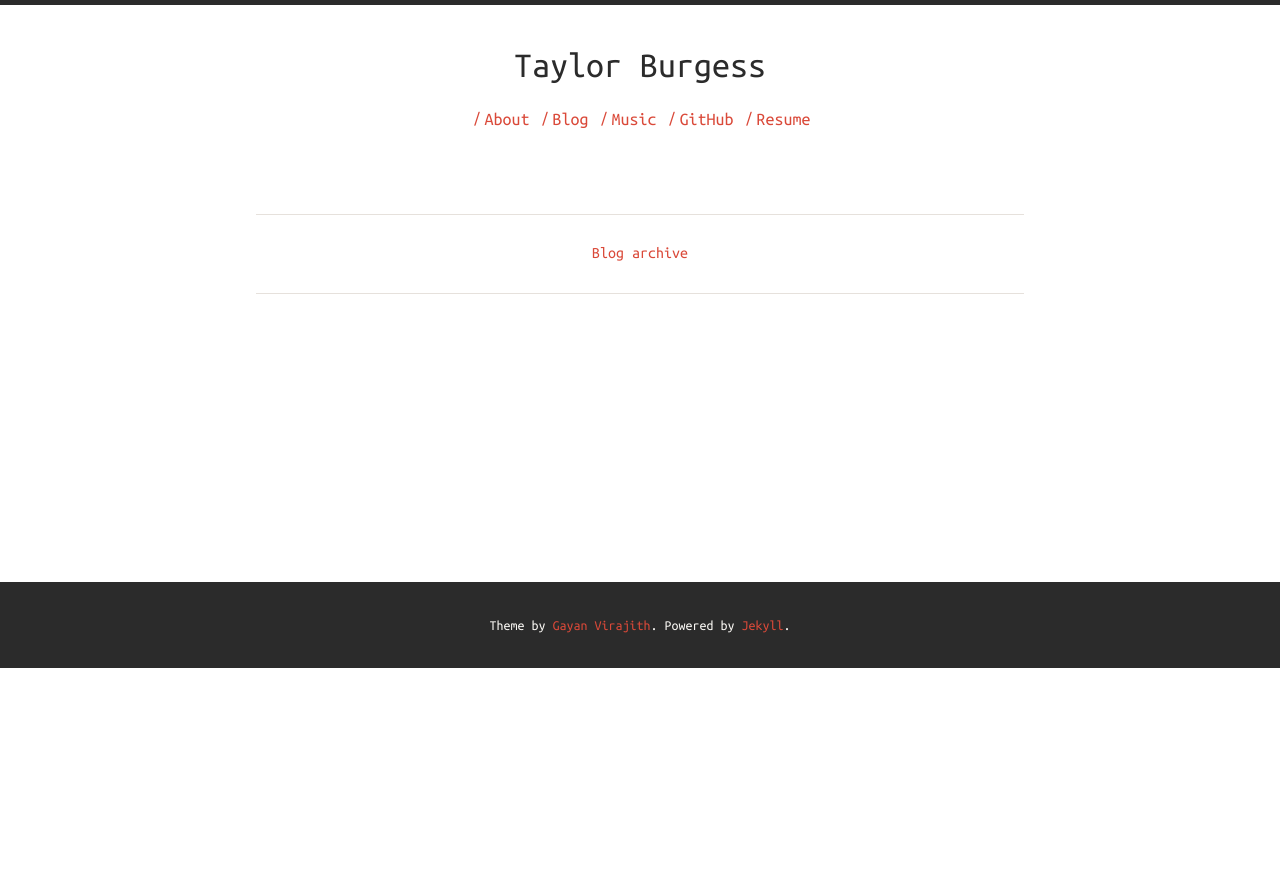
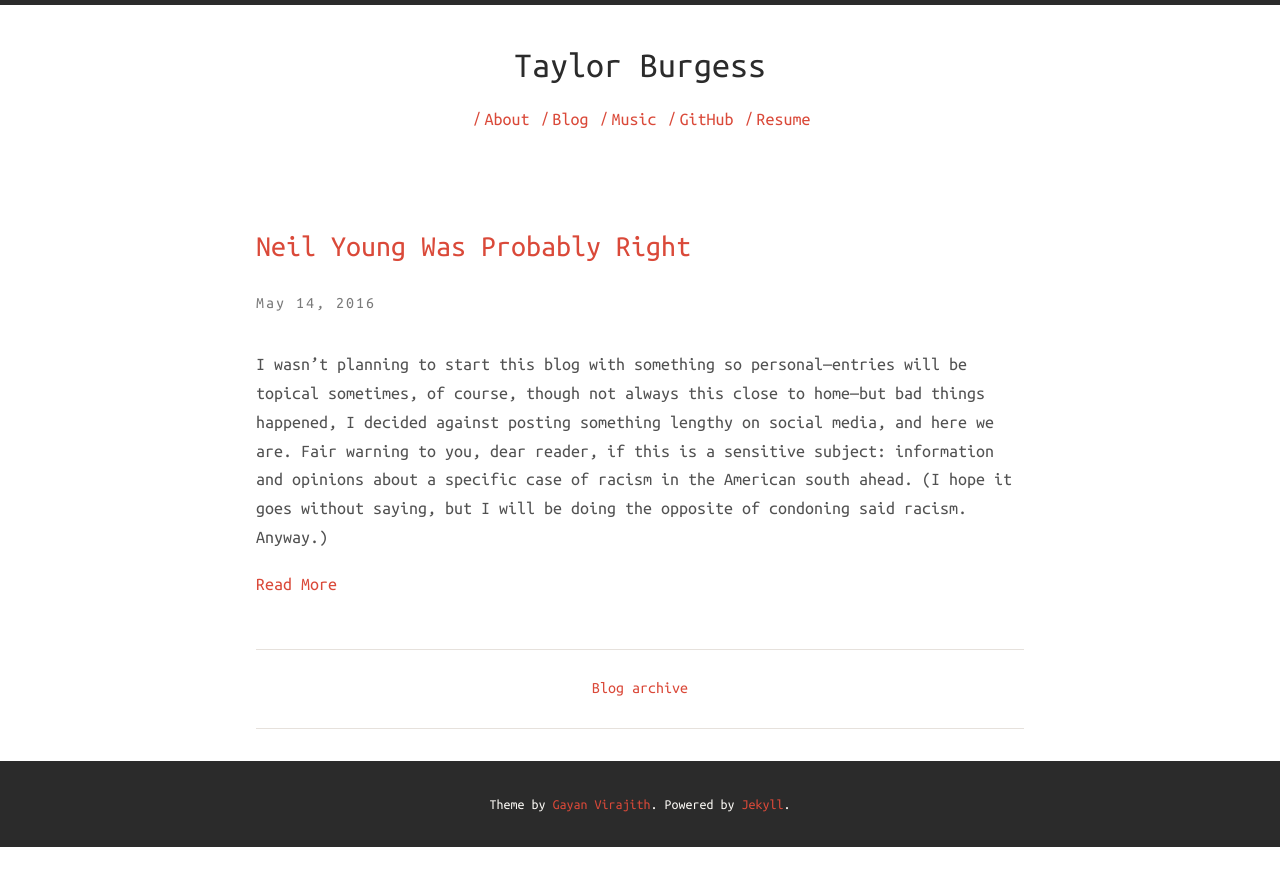
Before and after one commit to tayloraburgess/tayloraburgess.github.io, a Jekyll site: the page built from index.html, in a window 1280 px wide. Shown: the top 886 px of the page. Built offline with Jekyll 4.4.1, drawn with Linux system fonts in a browser that asks for light colours; nearby versions of some CDN libraries; some of the changed lines change nothing that is shown.

Commit message:
New post
Also slightly change site structure by consoliding files into assets folder

```diff
--- a/_includes/header-links.html
+++ b/_includes/header-links.html
@@ -12,6 +12,6 @@
 		<a href="https://github.com/tayloraburgess">GitHub</a><span>/</span>
 	</li>
 	<li>
-		<a href="/burgessResume.pdf">Resume</a><span>/</span>
+		<a href="{{ site.url }}/assets/burgessResume.pdf">Resume</a><span>/</span>
 	</li>
 </ul>
--- /dev/null
+++ b/_posts/2016-05-14-samford-racist-sorority.md
@@ -0,0 +1,36 @@
+---
+layout: post
+title: Neil Young Was Probably Right
+tags: Personal
+---
+I wasn’t planning to start this blog with something so personal—entries will be topical sometimes, of course, though not always this close to home—but bad things happened, I decided against posting something lengthy on social media, and here we are. Fair warning to you, dear reader, if this is a sensitive subject: information and opinions about a specific case of racism in the American south ahead. (I hope it goes without saying, but I will be doing the opposite of condoning said racism. Anyway.)
+
+From 2010-2014, I was a student at Samford University in Birmingham, AL, studying for my undergraduate. Yesterday morning, an image of a t-shirt popped up on Twitter. This particular t-shirt was in commemoration of a formal event for one of Samford’s sorority chapters, Alpha Delta Pi. I’ll let the image speak for itself:
+
+![A hand-drawn, old-looking map of Alabama that includes a horribly racist caricature of a black man eating a slice of watermelon and a group of slaves picking cotton. Yep.]({{ site.url }}/assets/alabama.jpg)
+
+If it’s not abundantly clear, that is a caricatured black man eating a large slice of watermelon with a group of slaves picking cotton right above him. Allegedly, the Samford administration saw the design and immediately forbade the sorority from using it. Of course, ΑΔΠ proceeded to make shirts with the design anyway, because why not—everybody eats watermelon, right? Watermelon’s great. [No harm done](http://www.theatlantic.com/national/archive/2014/12/how-watermelons-became-a-racist-trope/383529/).
+
+Confusingly, the sorority’s president claims to have approved the shirt without looking closely at it—which, you know, she presumably would have then had to do when the university rejected it. Truth is hard.
+
+I first found out about this via an email Samford’s president sent to current students (I still know a few), but coverage is now on [Jezebel](http://jezebel.com/alabama-sorority-made-t-shirts-with-a-black-man-eating-1776518333), [Time](http://time.com/4330113/alpha-delta-pi-samford-university-t-shirt/), and [Cosmopolitan](http://www.cosmopolitan.com/college/news/a58389/samford-university-adpi-racist-formal-shirts/). And, also, local coverage is up at [al.com](http://www.al.com/news/index.ssf/2016/05/alabama_university_apologizes.html)—just don’t read the comments on that story unless you want to drown your day in a pool of despair for the future of discourse and empathy.
+
+Needless to say, yesterday was a sad and strange one for me. I’ll quickly acknowledge the frustration and anger—which I certainly have plenty of right now—and the cynicism—as, yes, given many of the peers I (had the misfortune to) know from my time as a student at Samford, this event is not surprising in the slightest.
+
+The caliber of ignorance on display here—of a sort that not only casually holds such horribly backward and destructive beliefs, but is also so completely blind to the world outside of an extremely limited sphere of experience that such a colossally stupid decision doesn’t even seem to register as a thing that might, you know, ruffle some feathers, to say the very least—is, infuriatingly, the status quo for many people I knew.
+
+Even understanding that, I chose to stay at Samford to the completion of my degree for a number of reasons, chief among them the handful of people I found who were nothing like those I just described. So, to a certain extent, I knew I was making my bed in this culture, at least for a time.
+
+What’s crushingly sad to me, though, are the implications of this for those few good people, the people who quietly and doggedly work to make the university a more inclusive, progressive, diverse place.
+
+They were and are there: in various (mostly, and unsurprisingly, small, but determined) student organizations fighting an indifferent student body for the inclusion of underrepresented groups in the mainstream of campus life, in the English department where I spent most of my time and was encouraged to read broadly and from as many perspectives as possible, in pockets of the administration that cared little for the board members and directly for the well-being of students of all types and backgrounds.
+
+And then all it takes to make it feel like we’re back to square one, that all of those lovely peoples’ work to keep pushing Samford forward, however slowly, was useless, is a single fucking t-shirt made by and for a few selfish children.
+
+Because when this kind of thing is picked up by widely-read, national media, all of that is lost. Samford becomes “that school where those sorority girls used racist stereotypes to promote their vacuous party of southern aristocratic decadence”—and there’s just no way around it (and it’s accurate).
+
+I’m not at all saying that the media should change approach, as what they’re reporting is correct. Nor am I defending the university as a whole in a moment where the criticism leveled at it is absolutely deserved, or trying to draw attention away from the implicitly horrible things this event reveals about the campus culture.
+
+Nor am I trying to ignore the real, most terrible fallout, which lands directly on the black community at Samford. Just trying to have a voice or feel even remotely at home within an already wealthy, overwhelmingly white, and historically racist campus is hard enough without being smacked across the face with something this dehumanizing.
+
+It’s just very, very depressing that even a little foundational work toward a better future at a place already fraught with racial injustice and oppression can seem totally undone, or at least rolled much further back, in an instant. That’s all.
```
Also changed, not shown: Gemfile.lock, assets/alabama.jpg (added), 2 other files.
